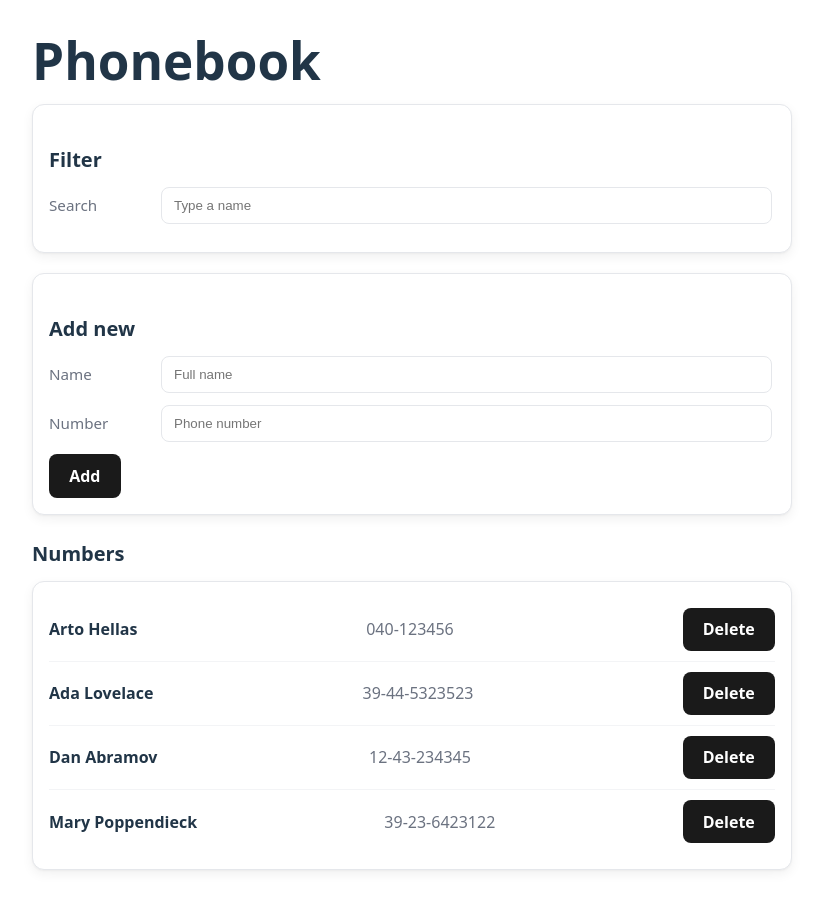
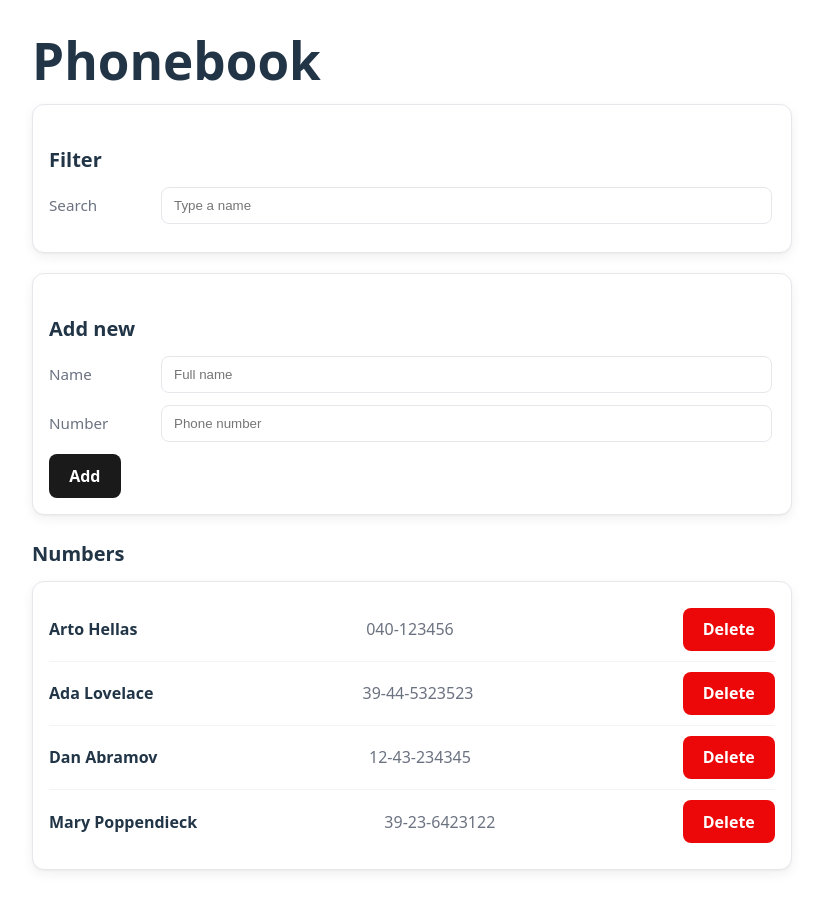
Before and after one commit to Jannnesi/14.-Selainohjelmointi, a React (Vite) app in the folder Osa 1/Puhelinluettelo/: page / in a window 1280 px wide. Shown: the top 910 px of the page, without its empty margins (228-1051 px from the left). Built offline with nearby package versions, Linux system fonts and the light colour scheme; data requests are answered from the project's data file.

Commit message:
Puhelinluettelo style fix

```diff
--- a/Osa 1/Puhelinluettelo/src/components/NumbersDisplay.jsx
+++ b/Osa 1/Puhelinluettelo/src/components/NumbersDisplay.jsx
@@ -5,7 +5,7 @@ const NumbersDisplay = ({ personsToShow, onClick }) => {
         <div className="number-item" key={p.id}>
           <span className="name">{p.name}</span>
           <span className="number">{p.number}</span>
-          <button onClick={() => onClick(p.id)}>Delete</button>
+          <button className="delete" onClick={() => onClick(p.id)}>Delete</button>
         </div>
       ))}
     </div>
--- a/Osa 1/Puhelinluettelo/src/index.css
+++ b/Osa 1/Puhelinluettelo/src/index.css
@@ -62,6 +62,9 @@ button:hover {
 button:focus,
 button:focus-visible {
   outline: 4px auto -webkit-focus-ring-color;
+}
+button.delete{
+  background-color: #ec0808;
 }
 
 @media (prefers-color-scheme: light) {
```
